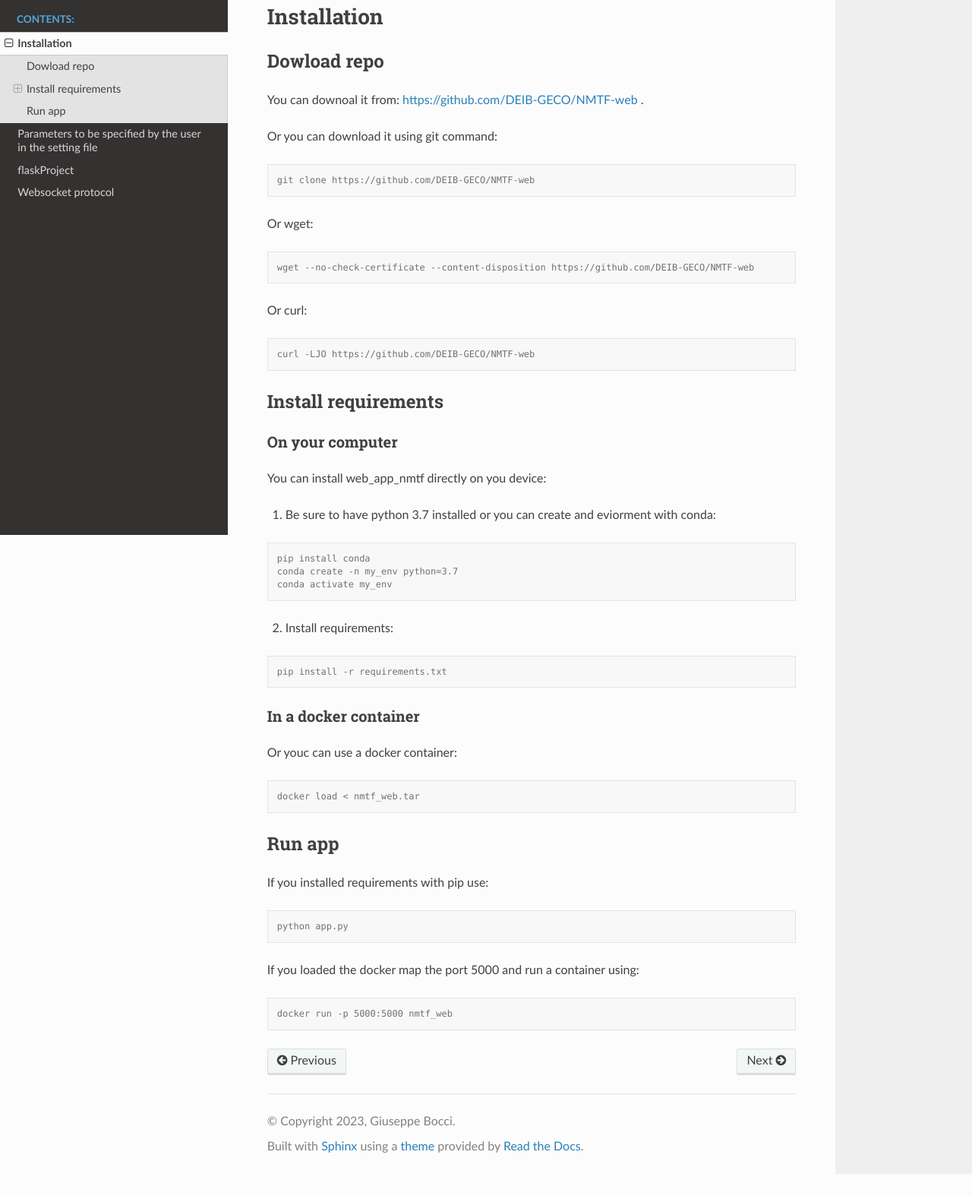
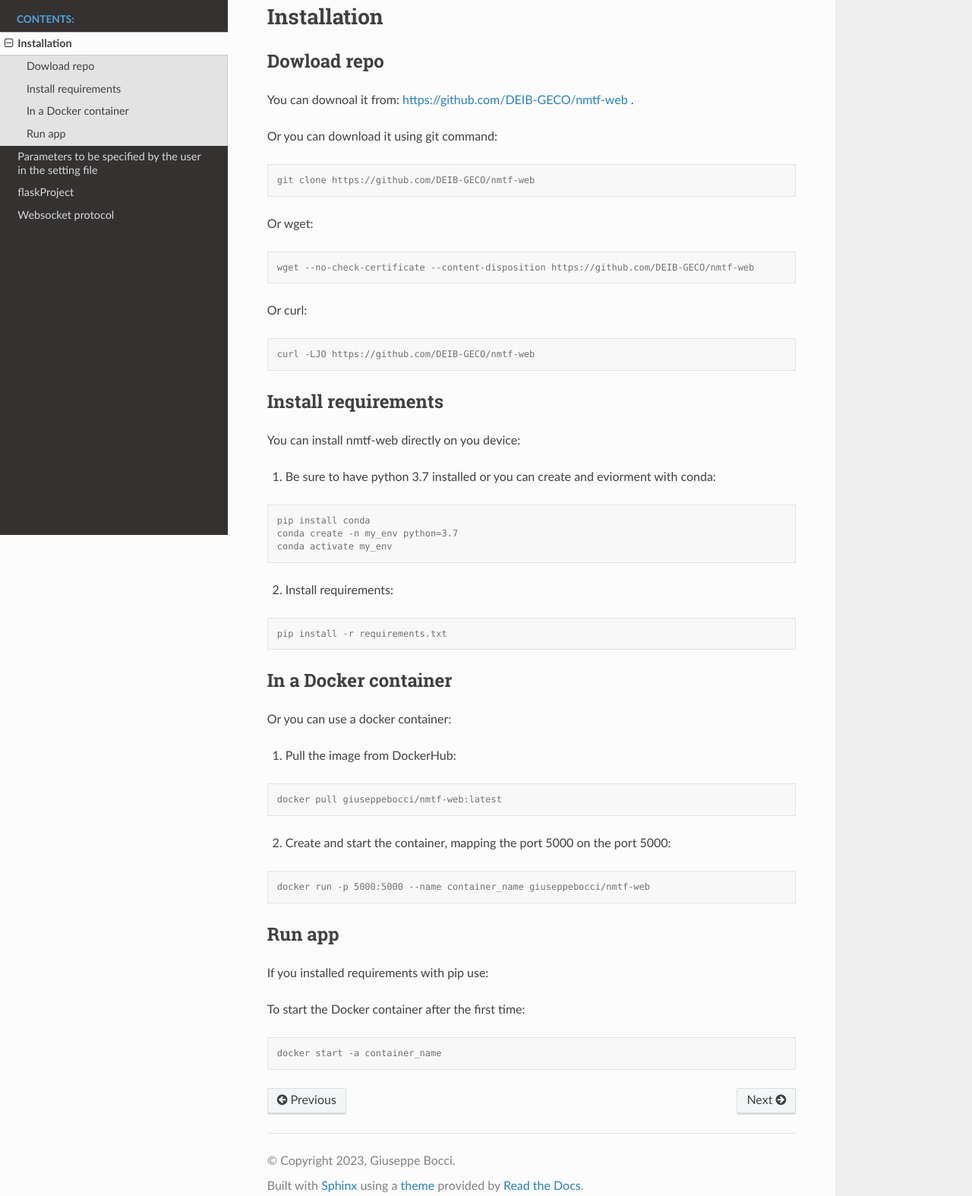
Before and after one commit to DEIB-GECO/nmtf-web, a plain HTML site: page docs/install.html in a window 1280 px wide. Shown: the part 96-1670 px from the top of the page at 76% size. Before the commit the page ends 1641 px from the top, so only its background shows below. Drawn offline with Linux system fonts and the light colour scheme.

Commit message:
added docker image to dockerhub

```diff
--- a/docs/install.html
+++ b/docs/install.html
@@ -47,11 +47,8 @@
 <ul class="current">
 <li class="toctree-l1 current"><a class="current reference internal" href="#">Installation</a><ul>
 <li class="toctree-l2"><a class="reference internal" href="#dowload-repo">Dowload repo</a></li>
-<li class="toctree-l2"><a class="reference internal" href="#install-requirements">Install requirements</a><ul>
-<li class="toctree-l3"><a class="reference internal" href="#on-your-computer">On your computer</a></li>
-<li class="toctree-l3"><a class="reference internal" href="#in-a-docker-container">In a docker container</a></li>
-</ul>
-</li>
+<li class="toctree-l2"><a class="reference internal" href="#install-requirements">Install requirements</a></li>
+<li class="toctree-l2"><a class="reference internal" href="#in-a-docker-container">In a Docker container</a></li>
 <li class="toctree-l2"><a class="reference internal" href="#run-app">Run app</a></li>
 </ul>
 </li>
@@ -88,25 +85,23 @@
 <h1>Installation<a class="headerlink" href="#installation" title="Permalink to this heading"></a></h1>
 <section id="dowload-repo">
 <h2>Dowload repo<a class="headerlink" href="#dowload-repo" title="Permalink to this heading"></a></h2>
-<p>You can downoal it from: <a class="reference external" href="https://github.com/DEIB-GECO/NMTF-web">https://github.com/DEIB-GECO/NMTF-web</a> .</p>
+<p>You can downoal it from: <a class="reference external" href="https://github.com/DEIB-GECO/nmtf-web">https://github.com/DEIB-GECO/nmtf-web</a> .</p>
 <p>Or you can download it using git command:</p>
-<div class="highlight-console notranslate"><div class="highlight"><pre><span></span><span class="go">git clone https://github.com/DEIB-GECO/NMTF-web</span>
+<div class="highlight-console notranslate"><div class="highlight"><pre><span></span><span class="go">git clone https://github.com/DEIB-GECO/nmtf-web</span>
 </pre></div>
 </div>
 <p>Or wget:</p>
-<div class="highlight-console notranslate"><div class="highlight"><pre><span></span><span class="go">wget --no-check-certificate --content-disposition https://github.com/DEIB-GECO/NMTF-web</span>
+<div class="highlight-console notranslate"><div class="highlight"><pre><span></span><span class="go">wget --no-check-certificate --content-disposition https://github.com/DEIB-GECO/nmtf-web</span>
 </pre></div>
 </div>
 <p>Or curl:</p>
-<div class="highlight-console notranslate"><div class="highlight"><pre><span></span><span class="go">curl -LJO https://github.com/DEIB-GECO/NMTF-web</span>
+<div class="highlight-console notranslate"><div class="highlight"><pre><span></span><span class="go">curl -LJO https://github.com/DEIB-GECO/nmtf-web</span>
 </pre></div>
 </div>
 </section>
 <section id="install-requirements">
 <h2>Install requirements<a class="headerlink" href="#install-requirements" title="Permalink to this heading"></a></h2>
-<section id="on-your-computer">
-<h3>On your computer<a class="headerlink" href="#on-your-computer" title="Permalink to this heading"></a></h3>
-<p>You can install web_app_nmtf directly on you device:</p>
+<p>You can install nmtf-web directly on you device:</p>
 <ol class="arabic simple">
 <li><p>Be sure to have python 3.7 installed or you can create and eviorment with conda:</p></li>
 </ol>
@@ -123,21 +118,26 @@
 </div>
 </section>
 <section id="in-a-docker-container">
-<h3>In a docker container<a class="headerlink" href="#in-a-docker-container" title="Permalink to this heading"></a></h3>
-<p>Or youc can use a docker container:</p>
-<div class="highlight-console notranslate"><div class="highlight"><pre><span></span><span class="go">docker load &lt; nmtf_web.tar</span>
+<h2>In a Docker container<a class="headerlink" href="#in-a-docker-container" title="Permalink to this heading"></a></h2>
+<p>Or you can use a docker container:</p>
+<ol class="arabic simple">
+<li><p>Pull the image from DockerHub:</p></li>
+</ol>
+<div class="highlight-console notranslate"><div class="highlight"><pre><span></span><span class="go">docker pull giuseppebocci/nmtf-web:latest</span>
 </pre></div>
 </div>
-</section>
+<ol class="arabic simple" start="2">
+<li><p>Create and start the container, mapping the port 5000 on the port 5000:</p></li>
+</ol>
+<div class="highlight-console notranslate"><div class="highlight"><pre><span></span><span class="go">docker run -p 5000:5000 --name container_name giuseppebocci/nmtf-web</span>
+</pre></div>
+</div>
 </section>
 <section id="run-app">
 <h2>Run app<a class="headerlink" href="#run-app" title="Permalink to this heading"></a></h2>
 <p>If you installed requirements with pip use:</p>
-<div class="highlight-console notranslate"><div class="highlight"><pre><span></span><span class="go">python app.py</span>
-</pre></div>
-</div>
-<p>If you loaded the docker map the port 5000 and run a container using:</p>
-<div class="highlight-console notranslate"><div class="highlight"><pre><span></span><span class="go">docker run -p 5000:5000 nmtf_web</span>
+<p>To start the Docker container after the first time:</p>
+<div class="highlight-console notranslate"><div class="highlight"><pre><span></span><span class="go">docker start -a container_name</span>
 </pre></div>
 </div>
 </section>
```
Also changed, not shown: docs/index.html (+1 -0 lines), docs/searchindex.js.
